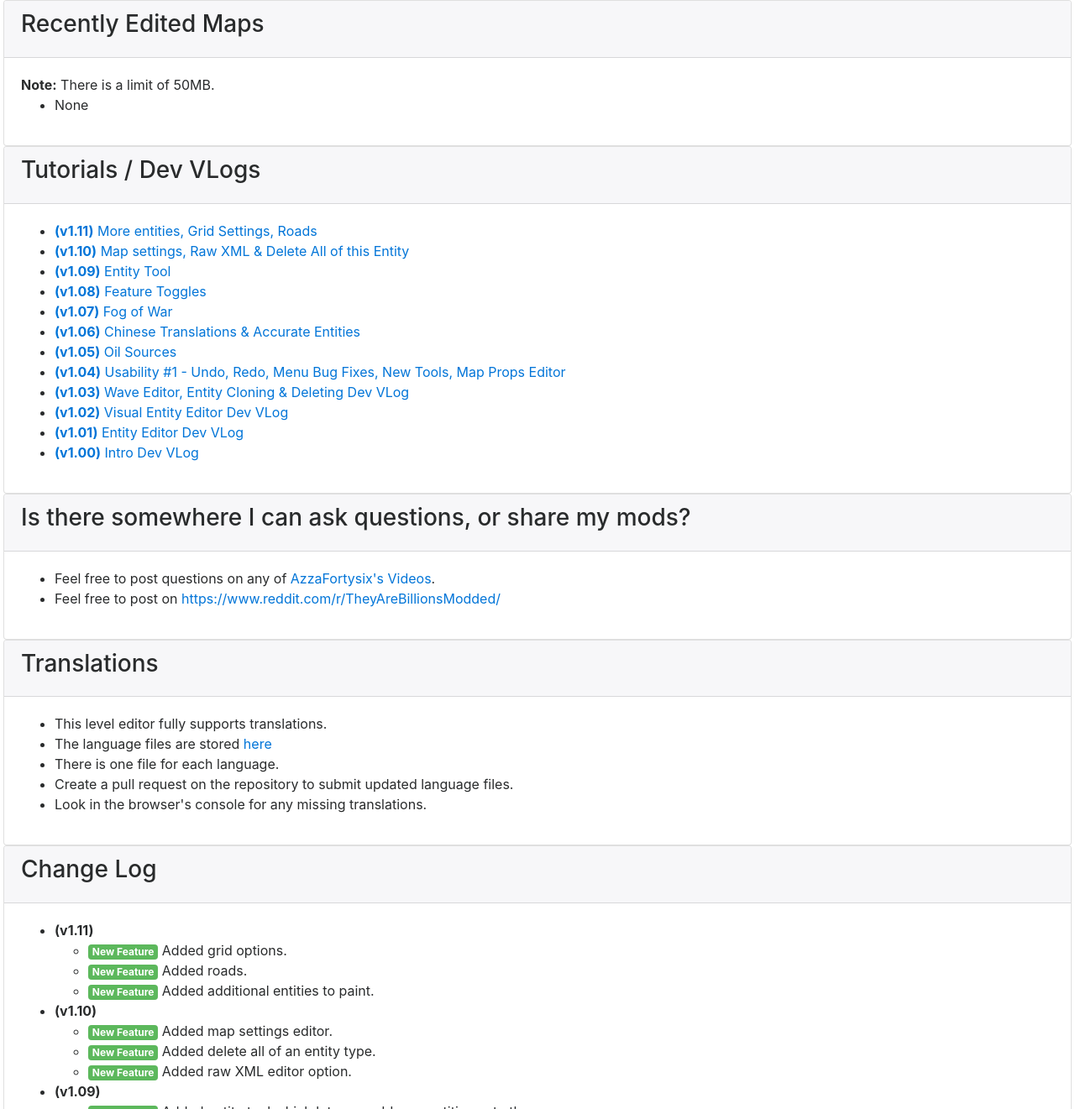
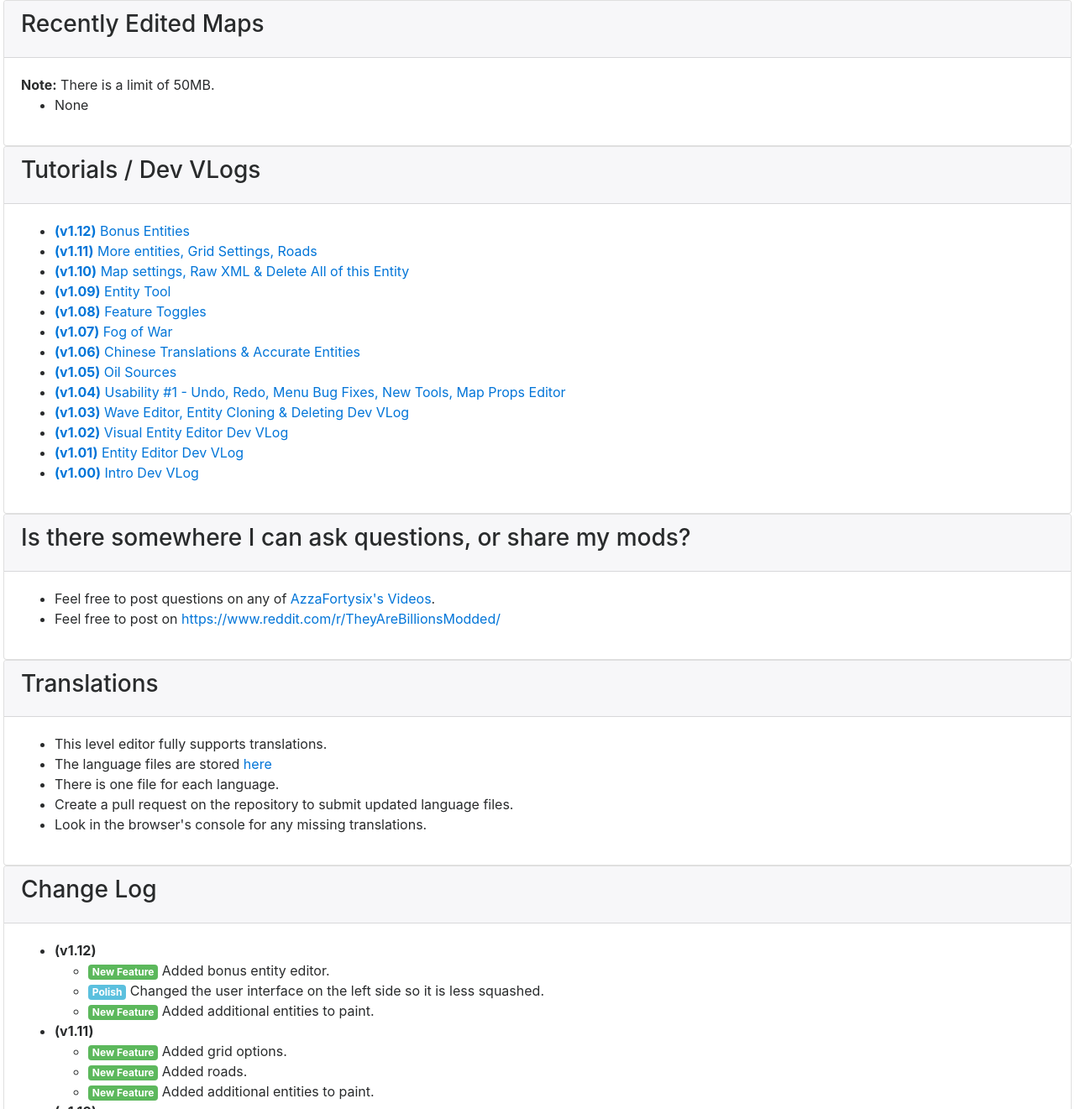
Before and after one commit to ash47/TheyAreBillionsModKit, a plain HTML site: page MapEditorHtml/index.html in a window 1280 px wide. Shown: the part 1479-2800 px from the top of the page at 84% size. Drawn offline with Linux system fonts and the light colour scheme; no server answers.

Commit message:
update change logs

```diff
--- a/MapEditorHtml/index.html
+++ b/MapEditorHtml/index.html
@@ -70,7 +70,7 @@
 			<h1 class="text-center">
 				<span data-translate="trHeader">
 					They Are Billions Save Editor
-				</span> | v1.11
+				</span> | v1.12
 				</h1>
 			<p class="text-center">
 				<span data-translate="trHeaderSub">
@@ -324,6 +324,14 @@
 				<div class="card-block">
 					<ul>
 						<li>
+							<a href="changeme">
+								<b>(v1.12)</b>
+								<span data-translate="trTutorials_112">
+									Bonus Entities
+								</span>
+							</a>
+						</li>
+						<li>
 							<a href="https://youtu.be/c1qFjezkguQ">
 								<b>(v1.11)</b>
 								<span data-translate="trTutorials_111">
@@ -502,6 +510,31 @@
 				</div>
 				<div class="card-block">
 					<ul>
+						<!-- v1.12 -->
+						<li>
+							<b>(v1.12)</b>
+							<ul>
+								<li>
+									<span class="badge badge-success" data-translate="trNewFeature">New Feature</span>
+									<span data-translate="trChangeLogBody_112_01">
+										Added bonus entity editor.
+									</span>
+								</li>
+								<li>
+									<span class="badge badge-info" data-translate="trPolish">Polish</span>
+									<span data-translate="trChangeLogBody_112_02">
+										Changed the user interface on the left side so it is less squashed.
+									</span>
+								</li>
+								<li>
+									<span class="badge badge-success" data-translate="trNewFeature">New Feature</span>
+									<span data-translate="trChangeLogBody_111_03">
+										Added additional entities to paint.
+									</span>
+								</li>
+							</ul>
+						</li>
+
 						<!-- v1.11 -->
 						<li>
 							<b>(v1.11)</b>
--- a/MapEditorHtml/translations/lang-en.json
+++ b/MapEditorHtml/translations/lang-en.json
@@ -48,6 +48,7 @@
 	"trRecentMapsEmpty": "None",
 
 	"trTutorialsHeader": "Tutorials / Dev VLogs",
+	"trTutorials_112": "Bonus Entities",
 	"trTutorials_111": "More entities, Grid Settings, Roads",
 	"trTutorials_110": "Map settings, Raw XML &amp; Delete All of this Entity",
 	"trTutorials_109": "Entity Tool",
@@ -248,6 +249,9 @@
 
 	"trChangeLogHeader": "Change Log",
 
+	"trChangeLogBody_112_01": "Added bonus entity editor.",
+	"trChangeLogBody_112_02": "Changed the user interface on the left side so it is less squashed.",
+
 	"trChangeLogBody_111_01": "Added grid options.",
 	"trChangeLogBody_111_02": "Added roads.",
 	"trChangeLogBody_111_03": "Added additional entities to paint.",
```
Also changed, not shown: MapEditorHtml/translations/lang-zh.json (+11 -0 lines).
